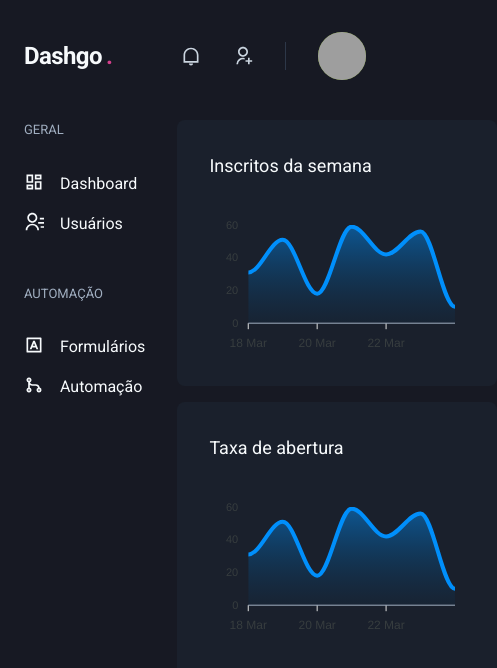
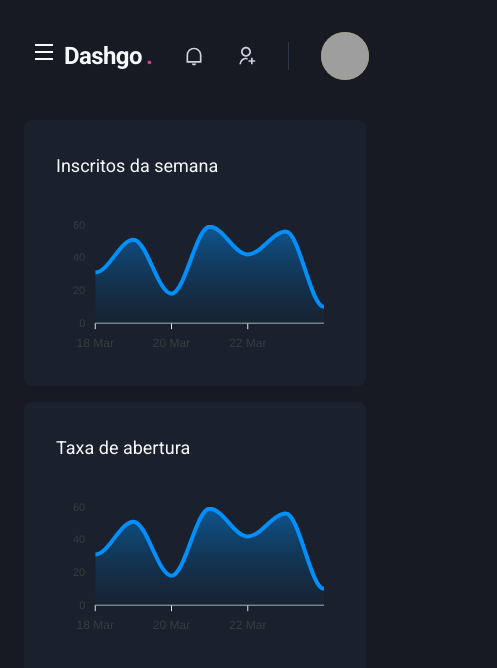
Before and after one commit to igorWebMASTER/dashgo, a Next.js app: page /dashboard in a window 390 px wide. Shown: the top 668 px of the page, 497 px wide, since content can reach past the window. Built offline with nearby package versions, Linux system fonts and the light colour scheme; grey boxes are pictures that could not be loaded.

Commit message:
feat: responsive sidebar

```diff
--- a/src/components/Header/index.tsx
+++ b/src/components/Header/index.tsx
@@ -1,4 +1,6 @@
-import { Flex, useBreakpoint, useBreakpointValue} from '@chakra-ui/react';
+import { Flex, Icon, IconButton, useBreakpoint, useBreakpointValue} from '@chakra-ui/react';
+import { RiMenuLine } from 'react-icons/ri';
+import { useSidebarDrawer } from '../../contexts/SidebarDrawerContext';
 
 import { Logo } from './Logo';
 import { NotificationsNav } from './NotificationsNav';
@@ -6,6 +8,7 @@
 import { SearchBox } from './Search';
 
 export function Header(){
+  const { onOpen } = useSidebarDrawer();
 
   const isWideVersion = useBreakpointValue({
     base: false,
@@ -22,7 +25,17 @@
         px="6"
         align="center"
     >
+      {!isWideVersion && (
+        <IconButton
+          aria-label="Open Navigation"
+          icon={<Icon as={RiMenuLine} />}
+          fontSize="24"
+          variant="unstyled"
+          onClick={onOpen}
+        >
 
+        </IconButton>
+      )}
       <Logo />
 
       {isWideVersion &&  <SearchBox />}
--- /dev/null
+++ b/src/components/Sidebar/SidebarNav.tsx
@@ -0,0 +1,19 @@
+import { Stack } from "@chakra-ui/react";
+import { RiContactsLine, RiDashboardLine, RiGitMergeLine, RiInputMethodLine } from "react-icons/ri";
+import { NavLink } from "./NavLink";
+import { NavSection } from "./NavSection";
+
+export function SidebarNav(){
+  return (
+    <Stack spacing="12" align="flex-start">
+        <NavSection title="GERAL">
+            <NavLink icon={RiDashboardLine} >Dashboard</NavLink>
+            <NavLink icon={RiContactsLine} >Usuários</NavLink>
+        </NavSection>
+        <NavSection title="AUTOMAÇÃO">
+            <NavLink icon={RiInputMethodLine} >Formulários</NavLink>
+            <NavLink icon={RiGitMergeLine}  >Automação</NavLink>
+        </NavSection>
+    </Stack>
+  )
+}
--- a/src/components/Sidebar/index.tsx
+++ b/src/components/Sidebar/index.tsx
@@ -1,22 +1,46 @@
-import { Box, Stack, Text , Link, Icon} from "@chakra-ui/react";
-import { RiDashboardLine, RiContactsLine, RiInputMethodLine, RiGitMergeLine } from "react-icons/ri";
-import { NavLink } from "./NavLink";
-import { NavSection } from "./NavSection";
+import {
+  Box,
+  Drawer,
+  DrawerCloseButton,
+  DrawerBody,
+  DrawerContent,
+  DrawerOverlay,
+  useBreakpointValue,
+  DrawerHeader
+} from "@chakra-ui/react";
+import { useSidebarDrawer } from "../../contexts/SidebarDrawerContext";
+import { SidebarNav } from "./SidebarNav";
 
 
 export function Sidebar(){
+  const { isOpen, onClose} = useSidebarDrawer();
+
+  const isDrawerSidebar = useBreakpointValue({
+    base: true,
+    lg: false
+  })
+
+  if(isDrawerSidebar){
+   return (
+      <Drawer isOpen={isOpen} placement="left" onClose={onClose}>
+        <DrawerOverlay>
+          <DrawerContent bg="gray.800" p="4">
+            <DrawerCloseButton mt="6"/>
+            <DrawerHeader>
+              Navegação
+            </DrawerHeader>
+            <DrawerBody>
+              <SidebarNav />
+            </DrawerBody>
+          </DrawerContent>
+        </DrawerOverlay>
+      </Drawer>
+    )
+  }
+
   return (
     <Box as="aside" w="64" mr="8">
-      <Stack spacing="12" align="flex-start">
-          <NavSection title="GERAL">
-             <NavLink icon={RiDashboardLine} >Dashboard</NavLink>
-             <NavLink icon={RiContactsLine} >Usuários</NavLink>
-         </NavSection>
-          <NavSection title="AUTOMAÇÃO">
-             <NavLink icon={RiInputMethodLine} >Formulários</NavLink>
-             <NavLink icon={RiGitMergeLine}  >Automação</NavLink>
-          </NavSection>
-      </Stack>
+        <SidebarNav />
     </Box>
   )
 }
--- /dev/null
+++ b/src/contexts/SidebarDrawerContext.tsx
@@ -0,0 +1,29 @@
+import { useDisclosure , UseDisclosureReturn} from '@chakra-ui/react';
+import { useRouter } from 'next/dist/client/router';
+import {createContext, ReactNode, useContext, useEffect} from 'react';
+
+
+interface SIdebarDrawerProviderProps{
+  children: ReactNode;
+}
+
+type SidebarDrawerContextData = UseDisclosureReturn
+
+const SidebarDrawerContext = createContext({} as SidebarDrawerContextData)
+
+export function SidebarDrawerProvider({ children} : SIdebarDrawerProviderProps){
+  const disclosure = useDisclosure()
+  const router = useRouter();
+
+  useEffect(()=> {
+    disclosure.onClose()
+  }, [router.asPath])
+
+  return (
+    <SidebarDrawerContext.Provider value={disclosure}>
+        {children}
+    </SidebarDrawerContext.Provider>
+  )
+}
+
+export const useSidebarDrawer =  () => useContext(SidebarDrawerContext);
--- a/src/pages/_app.tsx
+++ b/src/pages/_app.tsx
@@ -2,11 +2,14 @@
 import { ChakraProvider} from '@chakra-ui/react';
 import { theme} from '../styles/theme'
 
+import {SidebarDrawerProvider } from '../contexts/SidebarDrawerContext'
 
 function MyApp({ Component, pageProps } : AppProps) {
   return (
     <ChakraProvider theme={theme}>
-      <Component {...pageProps} />
+      <SidebarDrawerProvider>
+        <Component {...pageProps} />
+      </SidebarDrawerProvider>
     </ChakraProvider>
     )
 }
```
